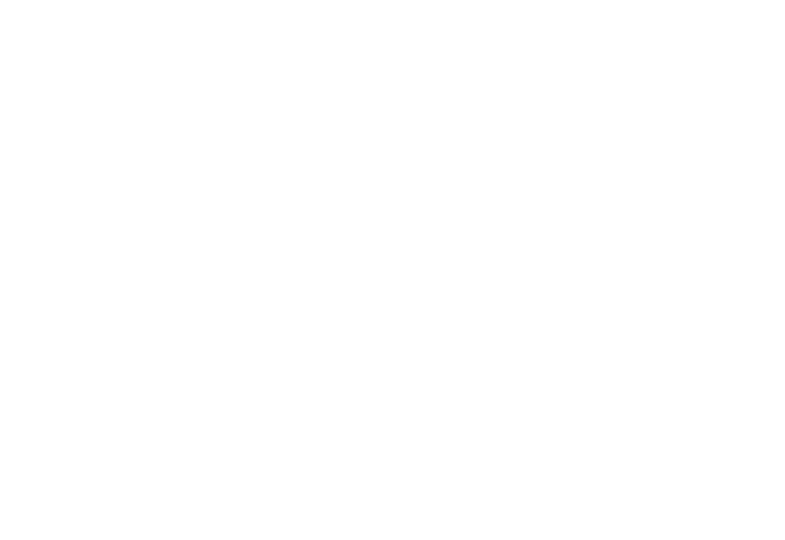
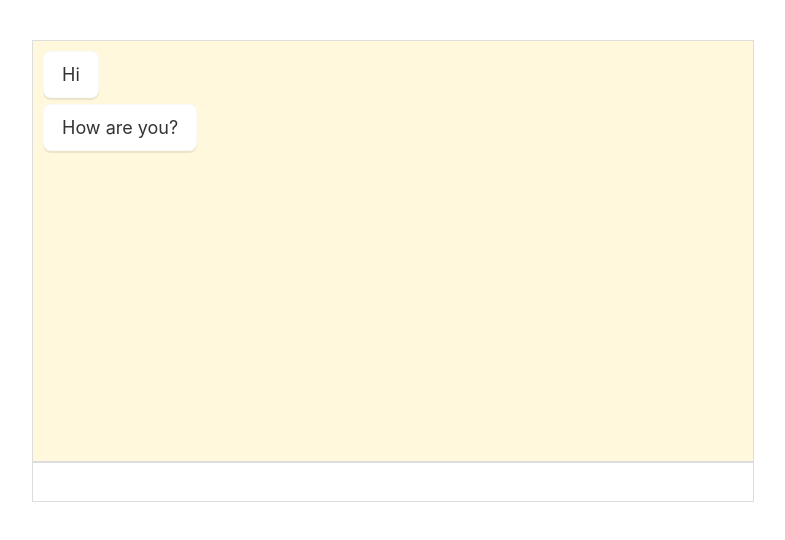
Before and after one commit to Batuhan-G/chat-app, a React (Create React App) app: page / in a window 1280 px wide. Shown: the top 540 px of the page, without its empty margins (258-1043 px from the left). Built offline with nearby package versions, Linux system fonts and the light colour scheme.

Commit message:
ChatForm structure is completed

```diff
--- a/src/App.css
+++ b/src/App.css
@@ -1,3 +1,4 @@
 .App {
-  text-align: center;
+  width: 700px;
+  margin: 0 auto;
 }
--- a/src/components/ChatForm.js
+++ b/src/components/ChatForm.js
@@ -1,9 +1,20 @@
-import React from 'react'
+import {useState} from 'react'
+import style from './style.module.css'
+function ChatForm() {
+  const [message, setMessage] = useState("")
 
-function ChatForm() {
+  const handleSubmit = (e) => {
+    e.preventDefault()
+    console.log(message)
+    setMessage("")
+  }
   return (
     <div>
-
+        <form onSubmit={handleSubmit}>
+          <input className={style.textInput}
+          value={message}
+          onChange={(e) => setMessage(e.target.value)} />
+        </form>
     </div>
   )
 }
--- /dev/null
+++ b/src/components/ChatItem.js
@@ -0,0 +1,9 @@
+import style from './style.module.css'
+
+function ChatItem({ item }) {
+  return (
+    <div className={style.chatItem}>{item.messages}</div>
+  )
+}
+
+export default ChatItem
--- a/src/components/ChatList.js
+++ b/src/components/ChatList.js
@@ -1,11 +1,21 @@
 import React from 'react'
+import styles from './style.module.css'
+import { useChat } from '../context/ChatContext'
+import ChatItem from './ChatItem'
 
 function ChatList() {
-  return (
+
+  const { messages } = useChat()
+
+  return <div className={styles.chatlist}>
     <div>
+    {messages.map((item, key) => (
+      <ChatItem key={key} item={item} />
+    ))}
+    </div>
 
-    </div>
-  )
+  </div>
+
 }
 
 export default ChatList
--- a/src/components/Container.js
+++ b/src/components/Container.js
@@ -4,7 +4,7 @@
 
 function Container() {
   return (
-    <div>
+    <div className='App'>
         <ChatList />
         <ChatForm />
     </div>
--- /dev/null
+++ b/src/components/style.module.css
@@ -0,0 +1,43 @@
+.chatlist {
+    border: solid 1px #ddd;
+    padding: 10px;
+    height: 400px;
+    width: 100%;
+    margin: 40px auto 0 auto;
+    background-color: cornsilk;
+    overflow: hidden;
+  }
+
+  .chatlist > div {
+    display: flex;
+    flex-direction: column;
+    height: 400px;
+    overflow: auto;
+  }
+
+  .textInput {
+    border: solid 1px #ddd;
+    padding: 10px;
+    width: 100%;
+    font-size: 16px;
+  }
+
+  .chatItem {
+    font-size: 18px;
+    color: #333;
+    border-radius: 8px;
+    background: #fff;
+    padding: 12px 18px;
+    border: 0.5px solid rgba(0, 0, 0, 0.02);
+    box-shadow: 0 2px 1px rgba(0, 0, 0, 0.08);
+    max-width: 70%;
+    display: inline-block;
+    text-align: left;
+    margin-bottom: 6px;
+    margin-right: auto;
+  }
+
+  .chatItem.right {
+    margin-right: 0;
+    margin-left: auto;
+  }
--- a/src/context/ChatContext.js
+++ b/src/context/ChatContext.js
@@ -1,16 +1,19 @@
-import { createContext, useState } from "react"
+import { createContext, useState, useContext } from "react"
 
 const ChatContext = createContext()
 
-export const ChatProvider = ({children}) => {
+export const ChatProvider = ({ children }) => {
 
- const [messages, setMessages] = useState([])
+   const [messages, setMessages] = useState([
+      { messages: "Hi" },
+      { messages: "How are you?" }
+   ])
 
- const values = {
-    messages,
-    setMessages
- }
-    return <ChatContext.Provider value={values}>{children}</ChatContext.Provider>
+   const values = {
+      messages,
+      setMessages
+   }
+   return <ChatContext.Provider value={values}>{children}</ChatContext.Provider>
 }
 
-export default ChatContext
+export const useChat = () => useContext(ChatContext)
```
